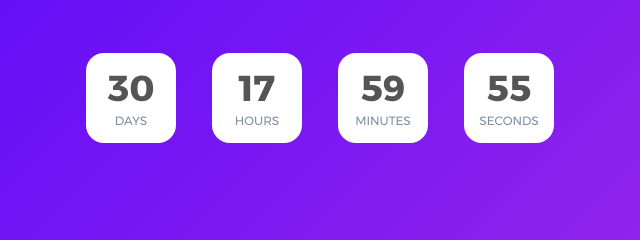
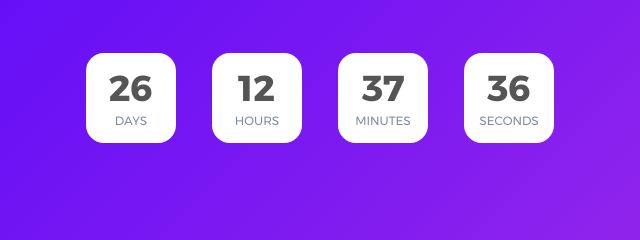
Before and after one commit to iamirulofficial/iamirulofficial.github.io, a plain HTML site: page index.html in a window 1280 px wide. Shown: the part 308-548 px from the top of the page, 320-960 px from the left. Drawn offline with Linux system fonts and the light colour scheme; a web font is replaced by a local one.

Commit message:
Date#21x

```diff
--- a/index.html
+++ b/index.html
@@ -130,10 +130,10 @@
 		$('.cd100').countdown100({
 			// Set Endtime here
 			// Endtime must be > current time
-			endtimeYear: 2020,
-			endtimeMonth: 11,
+			endtimeYear: 2021,
+			endtimeMonth: 01,
 			endtimeDate: 30,
-			endtimeHours: 18,
+			endtimeHours: 12,
 			endtimeMinutes: 0,
 			endtimeSeconds: 0,
 			timeZone: "Asia/Kolkata"
```
